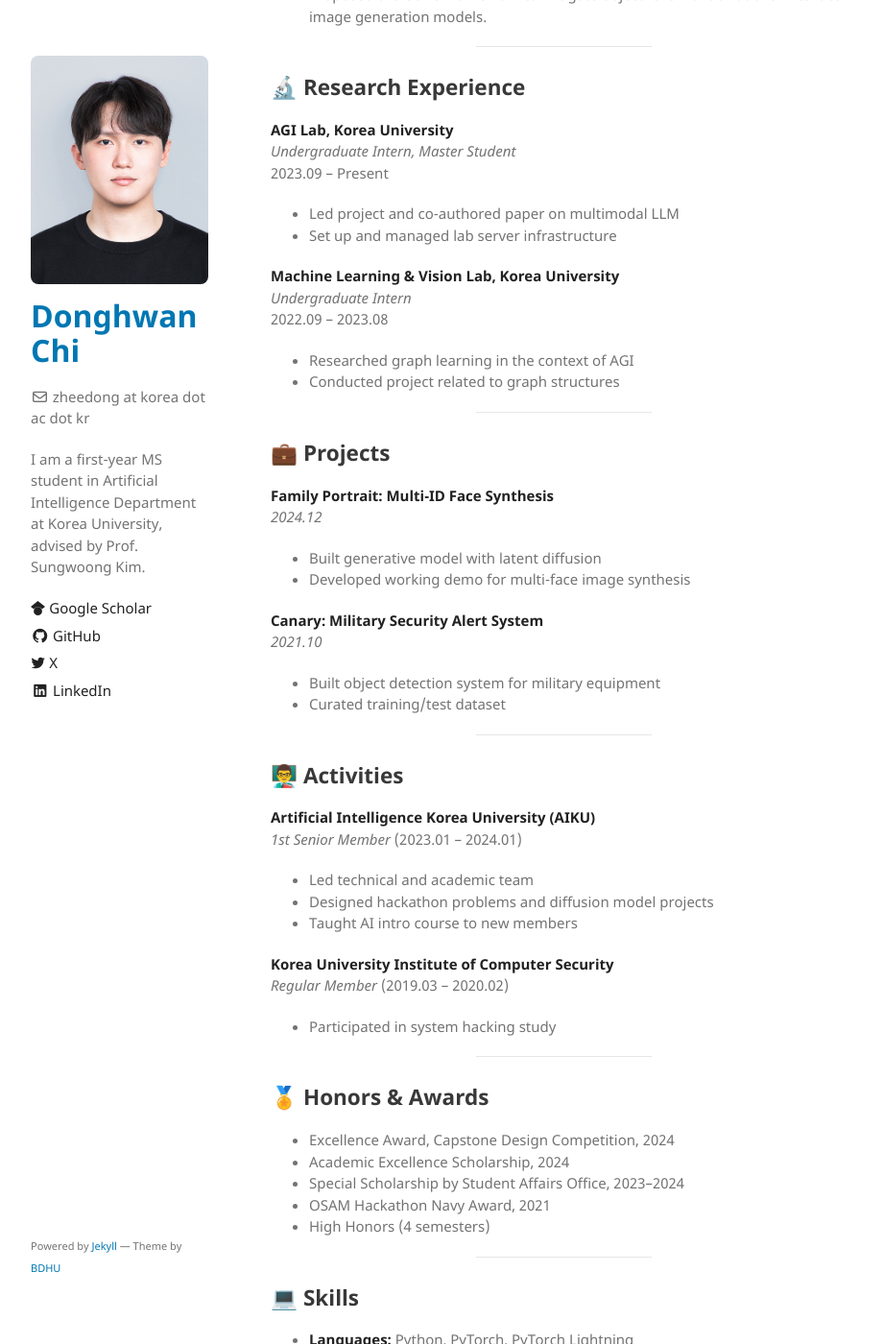
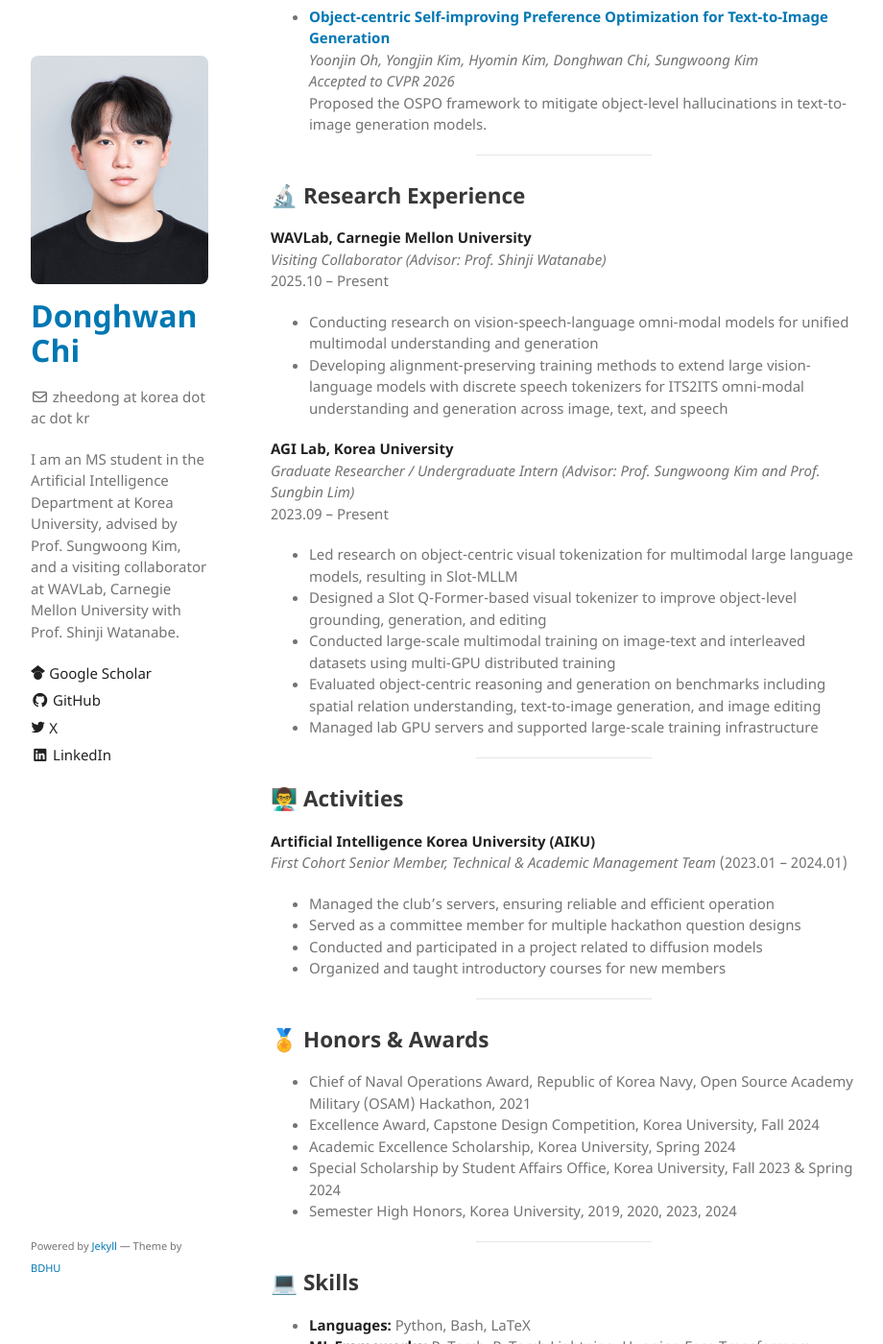
Before and after one commit to zheedong/zheedong.github.io, a Jekyll site: the page built from index.md, in a window 1280 px wide and 1400 px high, scrolled down 852 px. Shown: the whole window at 96% size, without its empty margins (178-1098 px from the left). Built offline with Jekyll 4.4.1, drawn with Linux system fonts in a browser that asks for light colours; some of the changed text lies outside the part shown.

Commit message:
Update site content from latest resume
- Refresh interests, education (GPA, military service), and skills
- Update publication venues (Slot-MLLM submitted to IEEE TMM, OSPO accepted to CVPR 2026)
- Add CMU WAVLab visiting collaborator experience and expand AGI Lab details
- Replace resume PDF with updated version

Co-Authored-By: Claude Opus 4.8 (1M context) <noreply@anthropic.com>

```diff
--- a/_config.yml
+++ b/_config.yml
@@ -1,7 +1,7 @@
 title: Donghwan Chi
 logo: /assets/img/logo.jpg
 email: zheedong at korea dot ac dot kr
-description: I am a first-year MS student in Artificial Intelligence Department at Korea University, advised by Prof. Sungwoong Kim.
+description: I am an MS student in the Artificial Intelligence Department at Korea University, advised by Prof. Sungwoong Kim, and a visiting collaborator at WAVLab, Carnegie Mellon University with Prof. Shinji Watanabe.
 show_downloads: false
 google_analytics: UA-108144808-1
 color-scheme: auto
--- a/index.md
+++ b/index.md
@@ -12,7 +12,7 @@ layout: default
 
 ## 🧠 Interests
 
-AGI, Multimodal Large Language Model, Generative Model, Reinforcement Learning, Efficient AI
+Artificial General Intelligence, Multimodal Large Language Models, Vision-Language-Speech Generation, Object-Centric Representation Learning, Text-to-Image Generation, Multimodal Alignment
 
 ---
 
@@ -20,9 +20,12 @@ AGI, Multimodal Large Language Model, Generative Model, Reinforcement Learning,
 
 **MS in Artificial Intelligence, Korea University**
 _2025.03 – Present_
+GPA: 4.44 / 4.5
 
 **BS in Computer Science and Engineering, Korea University**
 _2019.03 – 2025.02_
+GPA: 4.11 / 4.5
+Leave of absence for mandatory military service, Republic of Korea Air Force (2021.01 – 2023.01)
 
 ---
 
@@ -30,72 +33,60 @@ _2019.03 – 2025.02_
 
 - **[Slot-MLLM: Object-Centric Visual Tokenization for Multimodal LLM](https://arxiv.org/abs/2505.17726)**
   *Donghwan Chi\*, Hyomin Kim\*, Yoonjin Oh, Yongjin Kim, Donghoon Lee, Daejin Jo, Jongmin Kim, Junyeob Baek, Sungjin Ahn, Sungwoong Kim*
-  _May 2025_
+  _Submitted to IEEE Transactions on Multimedia_
   Introduced Slot Q-Former to enhance multimodal LLMs in object-centric visual understanding, generation, and editing tasks.
 
 - **[Object-centric Self-improving Preference Optimization for Text-to-Image Generation](https://arxiv.org/abs/2506.02015)**
   *Yoonjin Oh, Yongjin Kim, Hyomin Kim, Donghwan Chi, Sungwoong Kim*
-  _May 2025_
+  _Accepted to CVPR 2026_
   Proposed the OSPO framework to mitigate object-level hallucinations in text-to-image generation models.
 
 ---
 
 ## 🔬 Research Experience
 
+**WAVLab, Carnegie Mellon University**
+_Visiting Collaborator (Advisor: Prof. Shinji Watanabe)_
+2025.10 – Present
+- Conducting research on vision-speech-language omni-modal models for unified multimodal understanding and generation
+- Developing alignment-preserving training methods to extend large vision-language models with discrete speech tokenizers for ITS2ITS omni-modal understanding and generation across image, text, and speech
+
 **AGI Lab, Korea University**
-_Undergraduate Intern, Master Student_
+_Graduate Researcher / Undergraduate Intern (Advisor: Prof. Sungwoong Kim and Prof. Sungbin Lim)_
 2023.09 – Present
-- Led project and co-authored paper on multimodal LLM
-- Set up and managed lab server infrastructure
-
-**Machine Learning & Vision Lab, Korea University**
-_Undergraduate Intern_
-2022.09 – 2023.08
-- Researched graph learning in the context of AGI
-- Conducted project related to graph structures
-
----
-
-## 💼 Projects
-
-**Family Portrait: Multi-ID Face Synthesis**
-_2024.12_
-- Built generative model with latent diffusion
-- Developed working demo for multi-face image synthesis
-
-**Canary: Military Security Alert System**
-_2021.10_
-- Built object detection system for military equipment
-- Curated training/test dataset
+- Led research on object-centric visual tokenization for multimodal large language models, resulting in Slot-MLLM
+- Designed a Slot Q-Former-based visual tokenizer to improve object-level grounding, generation, and editing
+- Conducted large-scale multimodal training on image-text and interleaved datasets using multi-GPU distributed training
+- Evaluated object-centric reasoning and generation on benchmarks including spatial relation understanding, text-to-image generation, and image editing
+- Managed lab GPU servers and supported large-scale training infrastructure
 
 ---
 
 ## 👨‍🏫 Activities
 
 **Artificial Intelligence Korea University (AIKU)**
-_1st Senior Member_ (2023.01 – 2024.01)
-- Led technical and academic team
-- Designed hackathon problems and diffusion model projects
-- Taught AI intro course to new members
-
-**Korea University Institute of Computer Security**
-_Regular Member_ (2019.03 – 2020.02)
-- Participated in system hacking study
+_First Cohort Senior Member, Technical & Academic Management Team_ (2023.01 – 2024.01)
+- Managed the club's servers, ensuring reliable and efficient operation
+- Served as a committee member for multiple hackathon question designs
+- Conducted and participated in a project related to diffusion models
+- Organized and taught introductory courses for new members
 
 ---
 
 ## 🏅 Honors & Awards
 
-- Excellence Award, Capstone Design Competition, 2024
-- Academic Excellence Scholarship, 2024
-- Special Scholarship by Student Affairs Office, 2023–2024
-- OSAM Hackathon Navy Award, 2021
-- High Honors (4 semesters)
+- Chief of Naval Operations Award, Republic of Korea Navy, Open Source Academy Military (OSAM) Hackathon, 2021
+- Excellence Award, Capstone Design Competition, Korea University, Fall 2024
+- Academic Excellence Scholarship, Korea University, Spring 2024
+- Special Scholarship by Student Affairs Office, Korea University, Fall 2023 & Spring 2024
+- Semester High Honors, Korea University, 2019, 2020, 2023, 2024
 
 ---
 
 ## 💻 Skills
 
-- **Languages:** Python, PyTorch, PyTorch Lightning
-- **Engineering:** Distributed Learning, Large Scale Training
-- **English Proficiency:** TOEIC 905
+- **Languages:** Python, Bash, LaTeX
+- **ML Frameworks:** PyTorch, PyTorch Lightning, Hugging Face Transformers
+- **ML Systems:** Distributed Training, Multi-GPU Training, Mixed Precision Training, DeepSpeed, Weights & Biases
+- **Research Areas:** Multimodal LLMs, Vision-Language Models, Diffusion Models, Speech Tokenization
+- **Language Proficiency:** TOEIC 905
```
Also changed, not shown: 1 other file.
